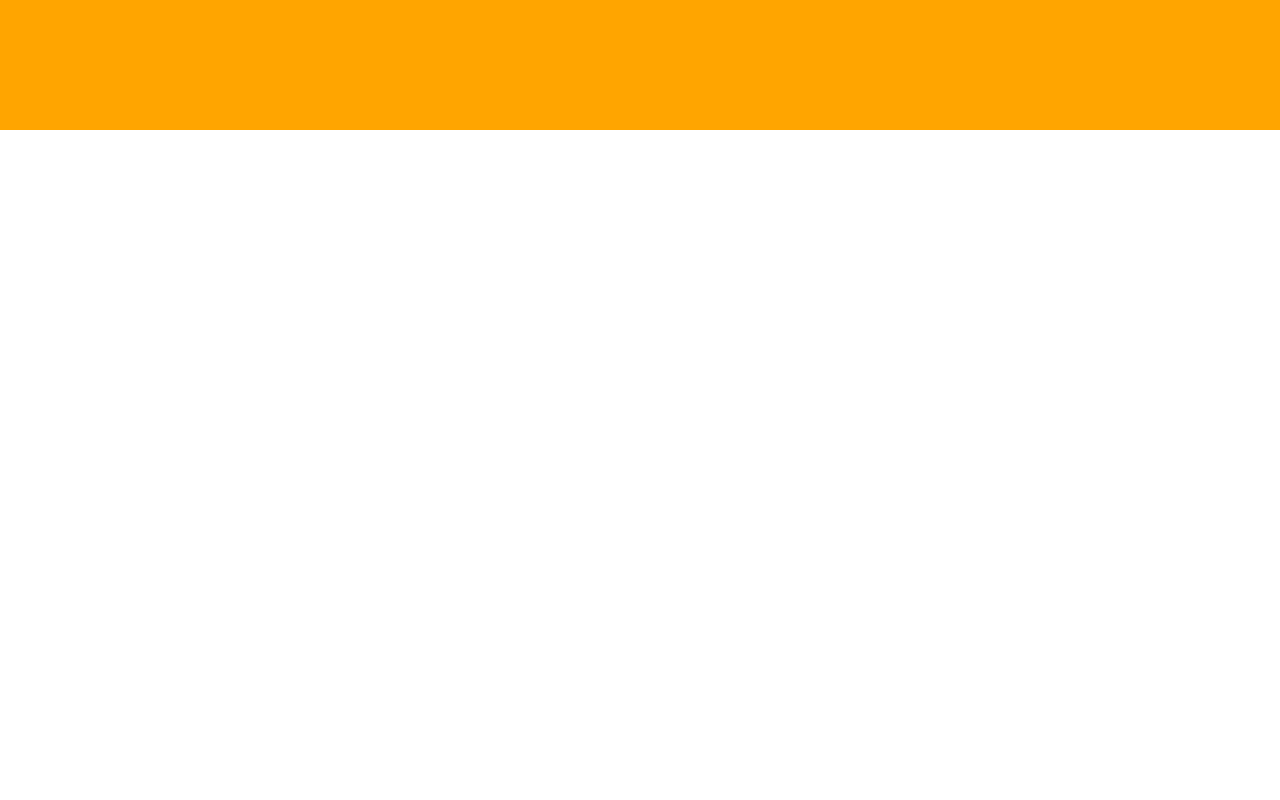
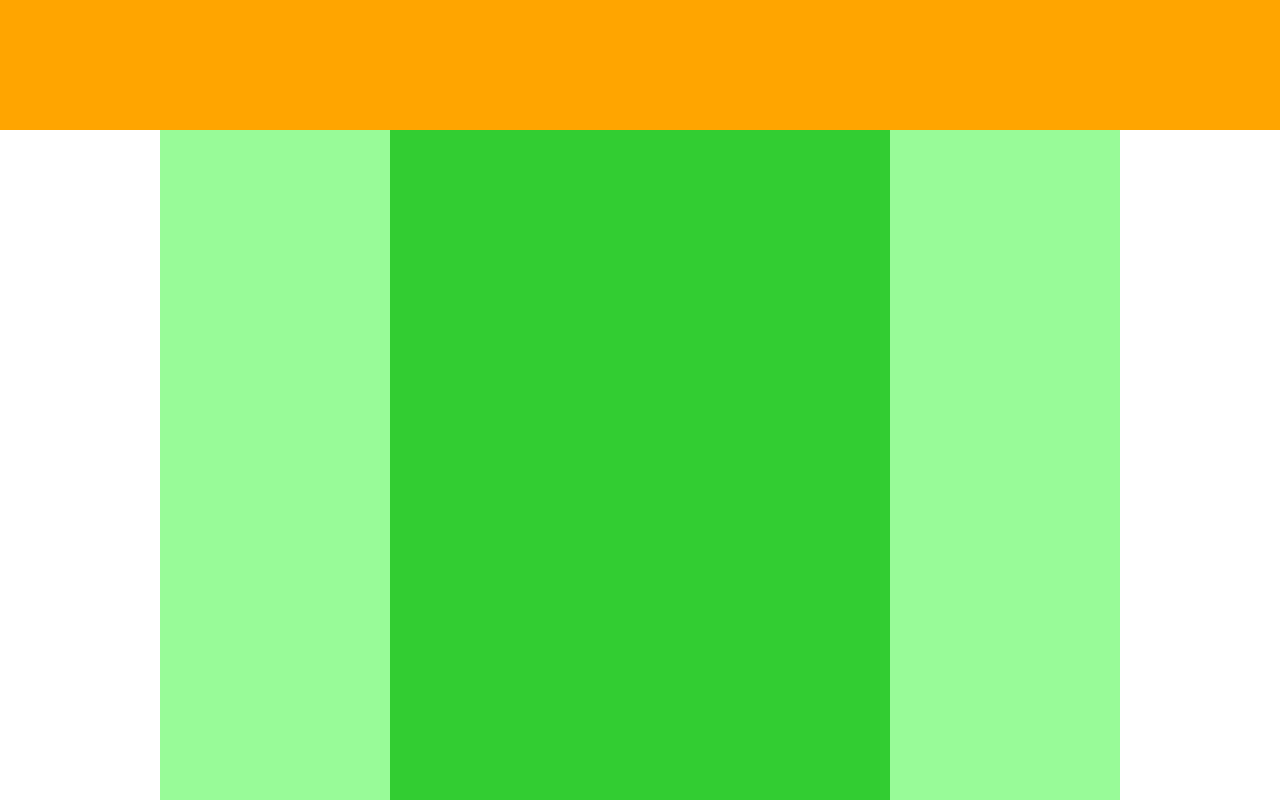
Before and after one commit to siyo0715/1-4-Practice-problem, a plain HTML site: page index.html in a window 1280 px wide. Shown: the part 420-1220 px from the top of the page. Before the commit the page ends 800 px from the top, so only its background shows below. Drawn offline with Linux system fonts and the light colour scheme.

Commit message:
[Add]main,main内のクラスに指示を

```diff
--- a/style.css
+++ b/style.css
@@ -13,3 +13,27 @@
     height: 500px;
     background-color: orange;
   }
+  .main {
+    width: 960px;
+    margin: 0 auto;
+    display: flex;
+    justify-content: center;
+  }
+
+  .sidebar-left {
+    width: 230px;
+    height: 1400px;
+    background-color: palegreen;
+  }
+
+  .blog {
+    width: 500px;
+    height: 1400px;
+    background-color: limegreen;
+  }
+
+  .sidebar-right {
+    width: 230px;
+    height: 1400px;
+    background-color: palegreen;
+  }
```
